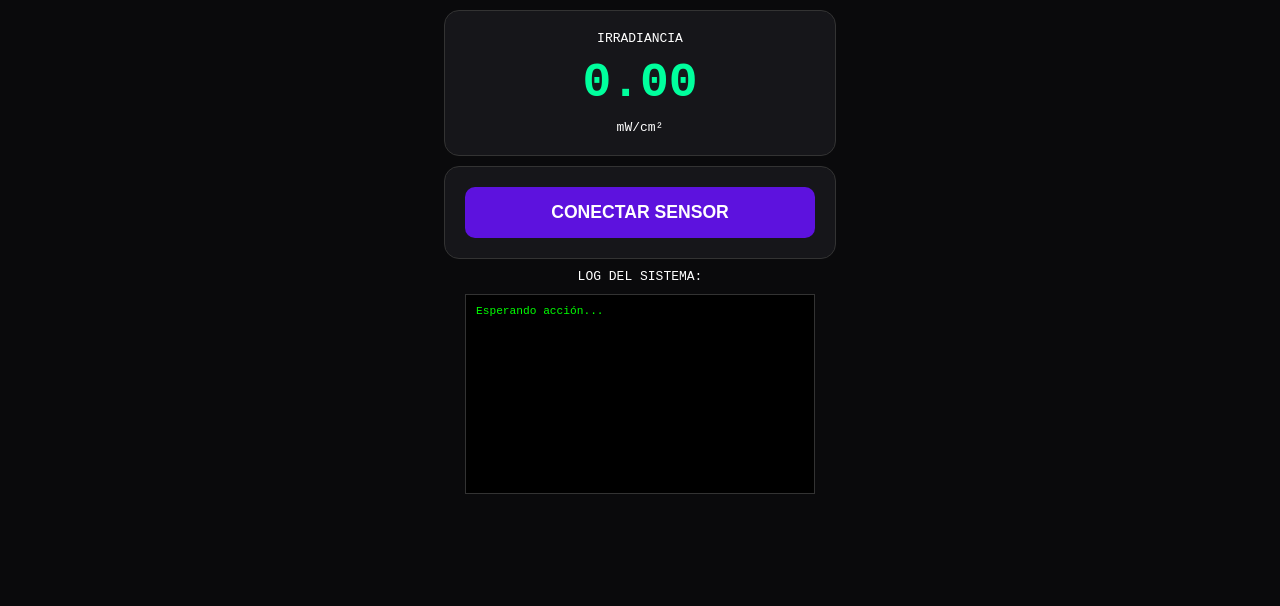
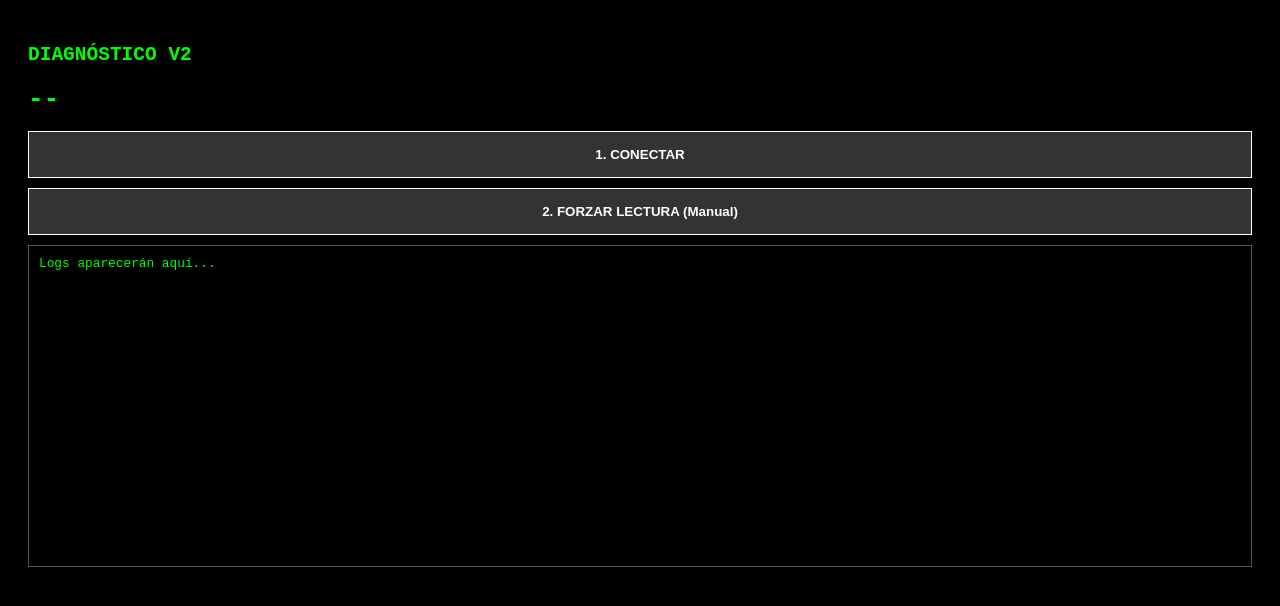
Before and after one commit to pedrorocca22/uv-test, a plain HTML site: page index.html in a window 1280 px wide. Drawn offline with Linux system fonts and the light colour scheme.

Commit message:
Replace old UV Pro Diagnóstico with UV Pro Test V2

```diff
--- a/index.html
+++ b/index.html
@@ -3,114 +3,76 @@
 <head>
     <meta charset="utf-8">
     <meta name="viewport" content="width=device-width, initial-scale=1.0, maximum-scale=1.0, user-scalable=no">
-    <title>UV Pro Diagnóstico</title>
+    <title>UV Pro Test V2</title>
     <style>
-        :root { --bg: #0a0a0c; --card: #16161a; --prim: #5d12de; --txt: #ffffff; --acc: #00FF9D; }
-        body {
-            font-family: monospace; background: var(--bg); color: var(--txt);
-            margin: 0; padding: 10px; display: flex; flex-direction: column; align-items: center;
-        }
-        .card {
-            background: var(--card); border: 1px solid #333; border-radius: 15px;
-            padding: 20px; width: 100%; max-width: 350px; text-align: center; margin-bottom: 10px;
-        }
-        .val-big { font-size: 3rem; font-weight: bold; margin: 10px 0; color: var(--acc); }
-        button {
-            background: var(--prim); color: white; padding: 15px; width: 100%;
-            border: none; border-radius: 10px; font-size: 1.1rem; font-weight: bold; cursor: pointer;
-        }
-        /* CONSOLA DE DIAGNÓSTICO */
-        #console-log {
-            width: 100%; max-width: 350px; height: 200px;
-            background: #000; border: 1px solid #333; color: #0f0;
-            padding: 10px; overflow-y: scroll; font-size: 0.7rem;
-            text-align: left; margin-top: 10px; box-sizing: border-box;
-        }
+        :root { --bg: #000; --txt: #0f0; --btn: #333; }
+        body { font-family: monospace; background: var(--bg); color: var(--txt); padding: 20px; }
+        button { background: var(--btn); color: #fff; padding: 15px; width: 100%; border: 1px solid #fff; margin-bottom: 10px; font-weight:bold;}
+        #log { border: 1px solid #555; height: 300px; overflow-y: scroll; padding: 10px; font-size: 0.8rem;}
     </style>
 </head>
 <body>
+    <h2>DIAGNÓSTICO V2</h2>
+    <h1 id="val">--</h1>
 
-    <div class="card">
-        <div>IRRADIANCIA</div>
-        <div id="irr" class="val-big">0.00</div>
-        <div>mW/cm²</div>
-    </div>
+    <button onclick="conectar()">1. CONECTAR</button>
+    <button onclick="leerManual()" id="btnRead" disabled>2. FORZAR LECTURA (Manual)</button>
 
-    <div class="card">
-        <button id="btn" onclick="conectar()">CONECTAR SENSOR</button>
-    </div>
-
-    <div>LOG DEL SISTEMA:</div>
-    <div id="console-log">Esperando acción...<br></div>
+    <div id="log">Logs aparecerán aquí...<br></div>
 
     <script>
-        // UUIDs DEBEN COINCIDIR EXACTAMENTE CON EL ESP32
         const SERVICE_UUID = "4fafc201-1fb5-459e-8fcc-c5c9c331914b";
         const CHAR_UUID    = "beb5483e-36e1-4688-b7f5-ea07361b26a8";
+        let miCaracteristica;
 
         function log(msg) {
-            const c = document.getElementById('console-log');
-            const time = new Date().toLocaleTimeString();
-            c.innerHTML += `[${time}] ${msg}<br>`;
-            c.scrollTop = c.scrollHeight;
+            const d = document.getElementById('log');
+            d.innerHTML = `> ${msg}<br>` + d.innerHTML;
         }
 
         async function conectar() {
             try {
-                log("1. Solicitando dispositivo...");
-
-                // CAMBIO: Quitamos filters y ponemos acceptAllDevices
+                log("Buscando...");
                 const device = await navigator.bluetooth.requestDevice({
                     acceptAllDevices: true,
                     optionalServices: [SERVICE_UUID]
                 });
 
-                log("2. Conectando a servidor GATT...");
+                log("Conectando GATT...");
                 const server = await device.gatt.connect();
 
-                log("3. Buscando Servicio...");
+                log("Obteniendo Servicio...");
                 const service = await server.getPrimaryService(SERVICE_UUID);
 
-                log("4. Buscando Característica...");
-                const characteristic = await service.getCharacteristic(CHAR_UUID);
+                log("Obteniendo Característica...");
+                miCaracteristica = await service.getCharacteristic(CHAR_UUID);
 
-                log("5. Iniciando Notificaciones...");
-                await characteristic.startNotifications();
+                // Intento de suscripción automática
+                log("Suscribiendo...");
+                await miCaracteristica.startNotifications();
+                miCaracteristica.addEventListener('characteristicvaluechanged', mostrarDato);
 
-                log("6. Añadiendo Listener...");
-                characteristic.addEventListener('characteristicvaluechanged', handleData);
+                document.getElementById('btnRead').disabled = false;
+                log("¡CONECTADO! Esperando datos...");
 
-                log(">>> ¡CONEXIÓN EXITOSA! <<<");
-                document.getElementById('btn').innerText = "CONECTADO";
-                document.getElementById('btn').style.background = "#222";
-
-                device.addEventListener('gattserverdisconnected', () => {
-                    log("!!! DESCONECTADO !!!");
-                    alert("Se perdió la conexión");
-                });
-
-            } catch (error) {
-                log("ERROR CRÍTICO: " + error);
-            }
+            } catch (e) { log("ERROR: " + e); }
         }
 
-        function handleData(event) {
+        async function leerManual() {
+            if (!miCaracteristica) return log("No conectado");
             try {
-                // Decodificar bytes a texto
-                const dec = new TextDecoder();
-                const raw = dec.decode(event.target.value);
+                log("Leyendo manualmente...");
+                const valor = await miCaracteristica.readValue(); // Petición manual
+                mostrarDato({ target: { value: valor } });
+            } catch (e) { log("Error lectura: " + e); }
+        }
 
-                log("RX: " + raw); // Mostrar lo que llega crudo
-
-                const parts = raw.split('|');
-                if(parts.length >= 1) {
-                    document.getElementById('irr').innerText = parseFloat(parts[0]).toFixed(2);
-                }
-            } catch (e) {
-                log("Error parsing data: " + e);
-            }
+        function mostrarDato(event) {
+            const dec = new TextDecoder();
+            const txt = dec.decode(event.target.value);
+            log("RX: " + txt);
+            document.getElementById('val').innerText = txt.split('|')[0];
         }
     </script>
 </body>
-
 </html>
```
